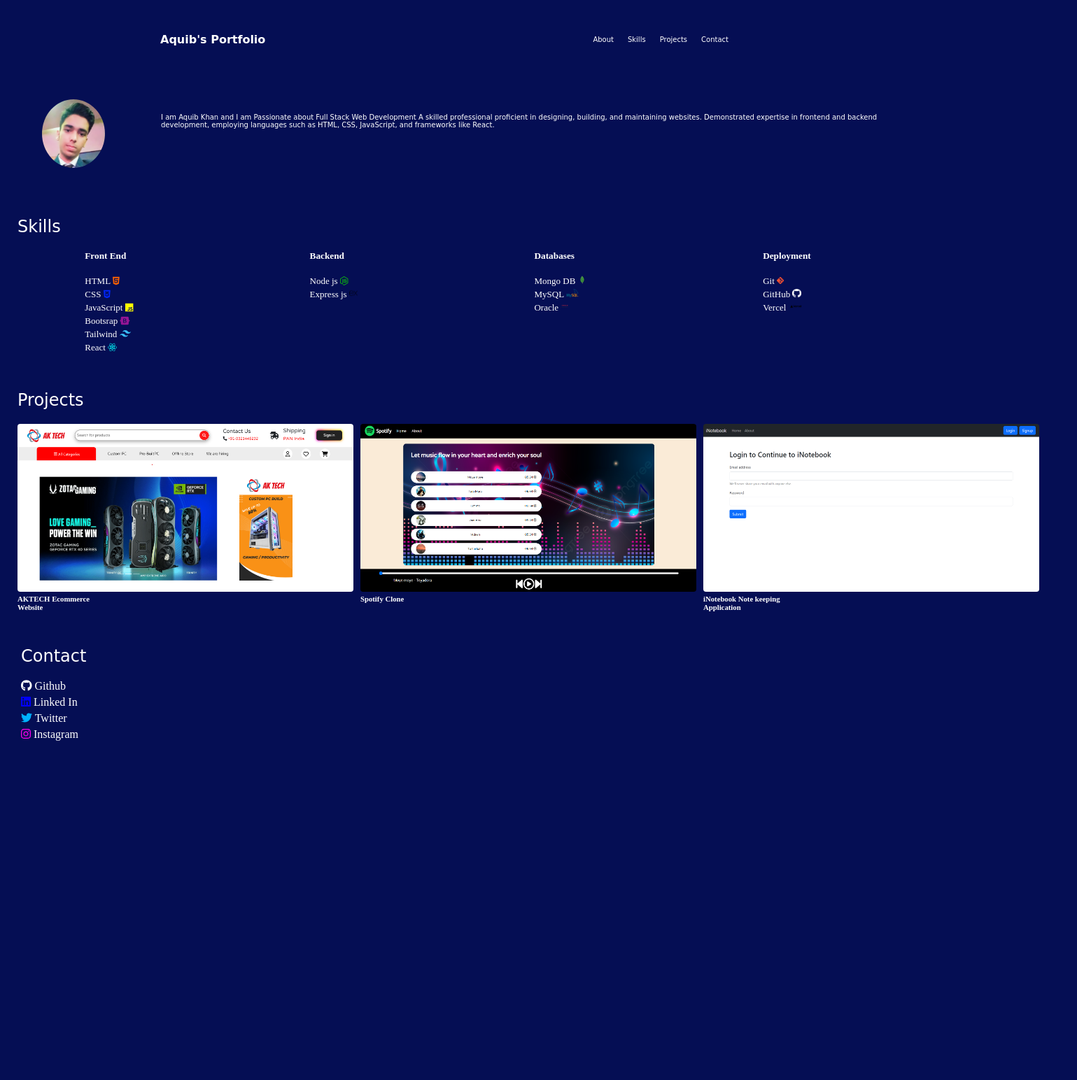
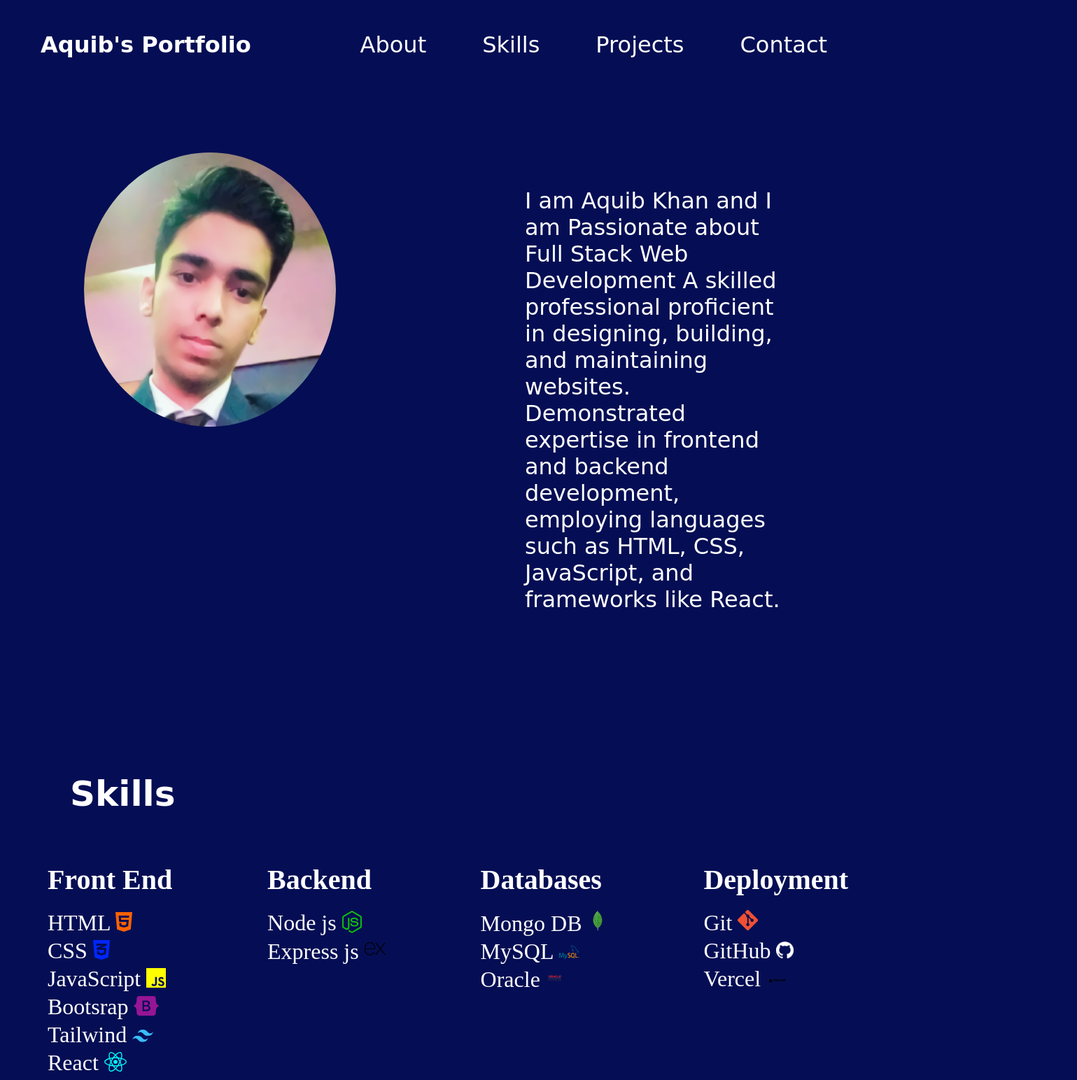
Before and after one commit to aquibk580/Portfolio-old, a plain HTML site: page index.html in a window 1280 px wide. Shown: the top 1544 px of the page at 70% size, 1539 px wide, since content can reach past the window. Before the commit the page ends 1089 px from the top, so only its background shows below. Drawn offline with Linux system fonts and the light colour scheme; a web font is replaced by a local one.

Commit message:
first commit

```diff
--- a/index.html
+++ b/index.html
@@ -53,10 +53,10 @@
           </div>
         </div>
         <div class="skill" id="skills">
-          <h2 class="font">Skills</h2>
+          <h1 class="font">Skills</h1>
           <div class="skillItems">
             <div class="front-end">
-              <h5>Front End</h5>
+              <h3>Front End</h3>
               <ul>
                 <li>HTML <i class="fa-brands fa-html5 orange"></i></li>
                 <li>CSS <i class="fa-brands fa-css3-alt blue"></i></li>
@@ -66,7 +66,7 @@
                   Tailwind
                   <img
                     src="./Images/tailwindlogo.svg"
-                    style="height: 10px"
+                    style="width: 30px;"
                     alt=""
                   />
                 </li>
@@ -76,54 +76,54 @@
               </ul>
             </div>
             <div class="back-end">
-              <h5>Backend</h5>
+              <h3>Backend</h3>
               <ul>
                 <li>Node js <i class="fa-brands fa-node-js green"></i></li>
                 <li>
                   Express js
                   <img
                     src="./Images/experesslogo.png"
-                    style="height: 12px"
+                    style="width: 30px;"
                     alt=""
                   />
                 </li>
               </ul>
             </div>
             <div class="databases">
-              <h5>Databases</h5>
+              <h3>Databases</h3>
               <ul>
                 <li>
                   Mongo DB
-                  <img src="./Images/mongodb.svg" style="height: 12px" alt="" />
+                  <img src="./Images/mongodb.svg" style="width: 30px;" alt="" />
                 </li>
                 <li>
                   MySQL
-                  <img src="./Images/sqllogo.png" style="height: 12px" alt="" />
+                  <img src="./Images/sqllogo.png" style="width: 30px;" alt="" />
                 </li>
                 <li>
                   Oracle
-                  <img src="./Images/oracle.png" style="height: 12px" alt="" />
+                  <img src="./Images/oracle.png" style="width: 25px;" alt="" />
                 </li>
               </ul>
             </div>
             <div class="deployment">
-              <h5>Deployment</h5>
+              <h3>Deployment</h3>
               <ul>
                 <li>
                   Git
-                  <img src="./Images/gitlogo.png" style="height: 10px" alt="" />
+                  <img src="./Images/gitlogo.png" style="width: 29px;" alt="" />
                 </li>
                 <li>
                   GitHub
                   <img
                     src="./Images/github-mark-white.png"
                     alt=""
-                    style="height: 12px"
+                    style="width: 25px;"
                   />
                 </li>
                 <li>
                   Vercel
-                  <img src="./Images/Vercel.png" alt="" style="height: 12px" />
+                  <img src="./Images/Vercel.png" alt="" style="width: 30px;" />
                 </li>
               </ul>
             </div>
@@ -167,7 +167,7 @@
           </div>
         </div>
         <div class="contact" id="contact">
-          <h2 class="font">Contact</h2>
+          <h1 class="font">Contact</h1>
           <ul>
             <li>
               <a href="https://github.com/aquibk580/aquibk580"
--- a/style.css
+++ b/style.css
@@ -16,9 +16,6 @@ a{
   color: white;
   text-decoration: none;
 }
-.main-container{
-  background-color: #050e54;
-}
 
 nav {
   font-family: "Edu NSW ACT Foundation", cursive;
@@ -27,14 +24,14 @@ nav {
   font-style: normal;
   color: white;
   width: 100%;
-  height: 14vh;
+  height: 16vh;
   display: flex;
   flex-direction: row;
   justify-content: space-around;
   align-items: center;
 }
-nav h1 {
-  font-size: medium;
+nav h1{
+  font-size: xx-large;
 }
 nav ul {
   display: flex;
@@ -42,8 +39,8 @@ nav ul {
   list-style: none;
 }
 nav ul li {
-  margin: 0 10px;
-  font-size: x-small;
+  margin: 0 40px;
+  font-size: xx-large;
 }
 nav ul li a {
   text-decoration: none;
@@ -57,37 +54,42 @@ nav div {
 .container {
   display: flex;
   width: 100%;
-  margin: 30px 0 ;
+  margin: 90px 0 ;
   flex-wrap: nowrap;
 }
 
 .image {
   background-image: url("./Images/myImage.png");
   background-size:cover;
-  padding: 60px 60px 38px 30px;
+  padding: 240px 240px 152px 120px;
   border-radius: 50%;
 }
 
 .left{
-  margin: 0 60px;
+  margin: 0 120px;
 }
 
 .right{
-  margin: 20px ;
+  margin: 50px 150px;
+  width: 600px;
 }
 .right p{
-  font-size: x-small;
+  font-size: xx-large
 }
 
 .skill{
   display: flex;
   flex-direction: column;
-  margin: 0 25px;
-  margin-top: 70px;
+  margin-top: 130px;
   margin-bottom: 30px;
 }
+.skill h1{
+  font-size: 50px;
+  font-weight: bold;
+  margin: 50px 100px;
+}
 .skillItems{
-  margin: 20px -30px;
+  margin: 20px 0;
   display: flex;
   flex-direction: row;
   justify-content: space-around;
@@ -96,8 +98,11 @@ nav div {
   list-style: none;
   margin-top: 20px;
 }
+.skillItems h3{
+  font-size: 40px;
+}
 .skillItems ul li{
-  font-size: small;
+  font-size: xx-large;
   margin: 3px 0;
 }
 .orange{
@@ -116,12 +121,13 @@ nav div {
   color: rgb(14, 188, 14);
 }
 .projects h2{
-  margin: 0 25px;
+  margin: 50px 25px;
+  font-size: 50px;
 }
 .projects{
   display: flex;
   flex-direction: column;
-  margin: 0;
+  margin: 100px 70px;
 }
 .projectItems{
   display: flex;
@@ -130,31 +136,41 @@ nav div {
   justify-content: space-around;
 }
 .projects img{
-  height: 30vh;
-  width: 60vh;
+  height: 28vh;
+  width: 56vh;
   border-radius: 4px;
 }
+.pitems h6{
+  font-size: 30px;
+  margin: 20px 0;
+}
 .pitems{
-  margin-right: 10px;
+  margin-right: 50px;
 }
 .contact{
-  margin: 30px 30px;
+  margin: 30px 90px;
+}
+.contact h1{
+  font-size: 60px;
 }
 .contact ul{
-  margin: 20px 0;
+  list-style: none;
+  margin: 50px 0;
 }
 .contact ul li{
   margin: 5px 0;
-}
-.contact ul{
-   list-style: none;
+  font-size: 30px;
 }
 @media only screen and (max-width: 500px) {
+  .container{
+    margin: 40px 0;
+  }
   nav ul{
-    margin: 0 24px;
+    margin: 0 38px;
   }
   nav ul li{
-    margin-right: 30px;
+    margin: 0 0;
+    margin-right: 35px;
     font-size: large;
   }
   nav h1{
@@ -200,22 +216,22 @@ nav div {
   .skillItems ul li{
     margin: 10px 0;
   }
-  .skillItems h5{
+  .skillItems h3{
     width: 130px;
     font-size: x-large;
     margin: 0 0;
   }
   .databases{
-    margin: 20px 0;
+    margin: 30px 0;
   }
   .deployment{
-    margin: 20px 0;
+    margin: 32px 0;
   }
   .skill{
-    margin: 0 0;
+    margin: 43px 0;
   }
-  .skill h2{
-    margin: 0 23px;
+  .skill h1{
+    margin: 40px 23px;
     font-size: xx-large;
   }
   .skillItems ul li{
@@ -238,14 +254,17 @@ nav div {
    height: 15vh;
    width: 30vh;
   }
-  .pitems{
-    margin: 20px 0;
-    font-size: x-large;
-  }
   .pitems h6{
     margin: 10px 0;
+    font-size:medium;
   }
-  .contact h2{
+  .pitems{
+    margin: 30px 0;
+  }
+  .contact{
+    margin: 0 28px;
+  }
+  .contact h1{
     width: 130px;
     font-size: xx-large;
     margin: 0 0;
```
